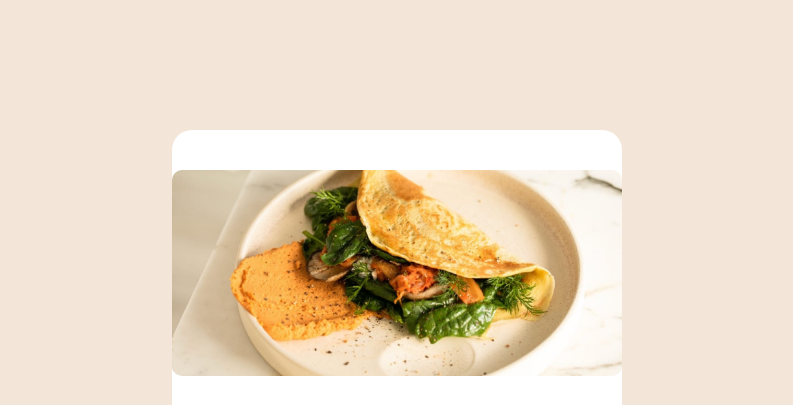
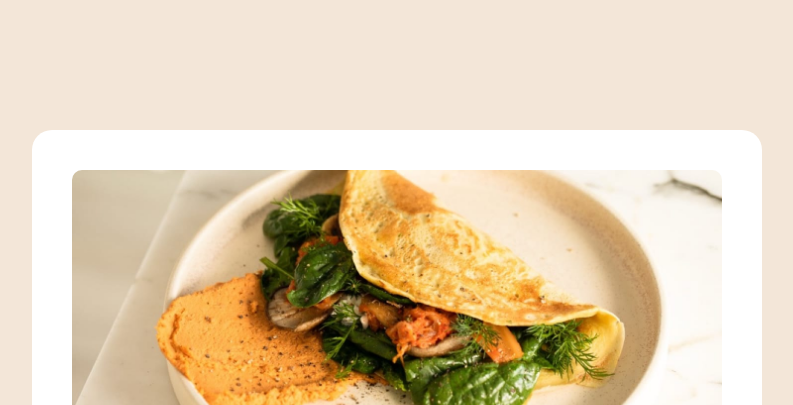
Before and after one commit to coyoteshkw/frontend-mentor, a plain HTML site: page recipe-page-main/index.html in a window 1280 px wide. Shown: the top 405 px of the page, without its empty margins (243-1036 px from the left). Drawn offline with Linux system fonts and the light colour scheme.

Commit message:
recipe card done

```diff
--- a/recipe-page-main/style.css
+++ b/recipe-page-main/style.css
@@ -88,6 +88,10 @@ body {
 
 .recipe__img {
   width: 100%;
+}
+
+.recipe__img img {
+  /* aspect-ratio: 16/9; */
 }
 
 /* title */
@@ -192,7 +196,7 @@ strong {
 
   .recipe {
     /* 733 */
-    max-width: 450px;
+    max-width: 730px;
     margin-block: 8.125rem;
     border-radius: 20px;
     overflow: hidden;
@@ -200,16 +204,13 @@ strong {
   }
 
   .recipe__img {
-
-    /* margin: 0 var(--space40); */
-    /* margin: 0 auto; */
-    border-radius: 10px;
+    /* border-radius is calculated based on the original value with padding added */
+    padding-inline: var(--space40);
     overflow: hidden;
   }
 
   .recipe__img img {
-    width: 100%;
-    object-fit: cover;
+    border-radius: 10px;
   }
 
   .container {
```
Also changed, not shown: 2 other files.
